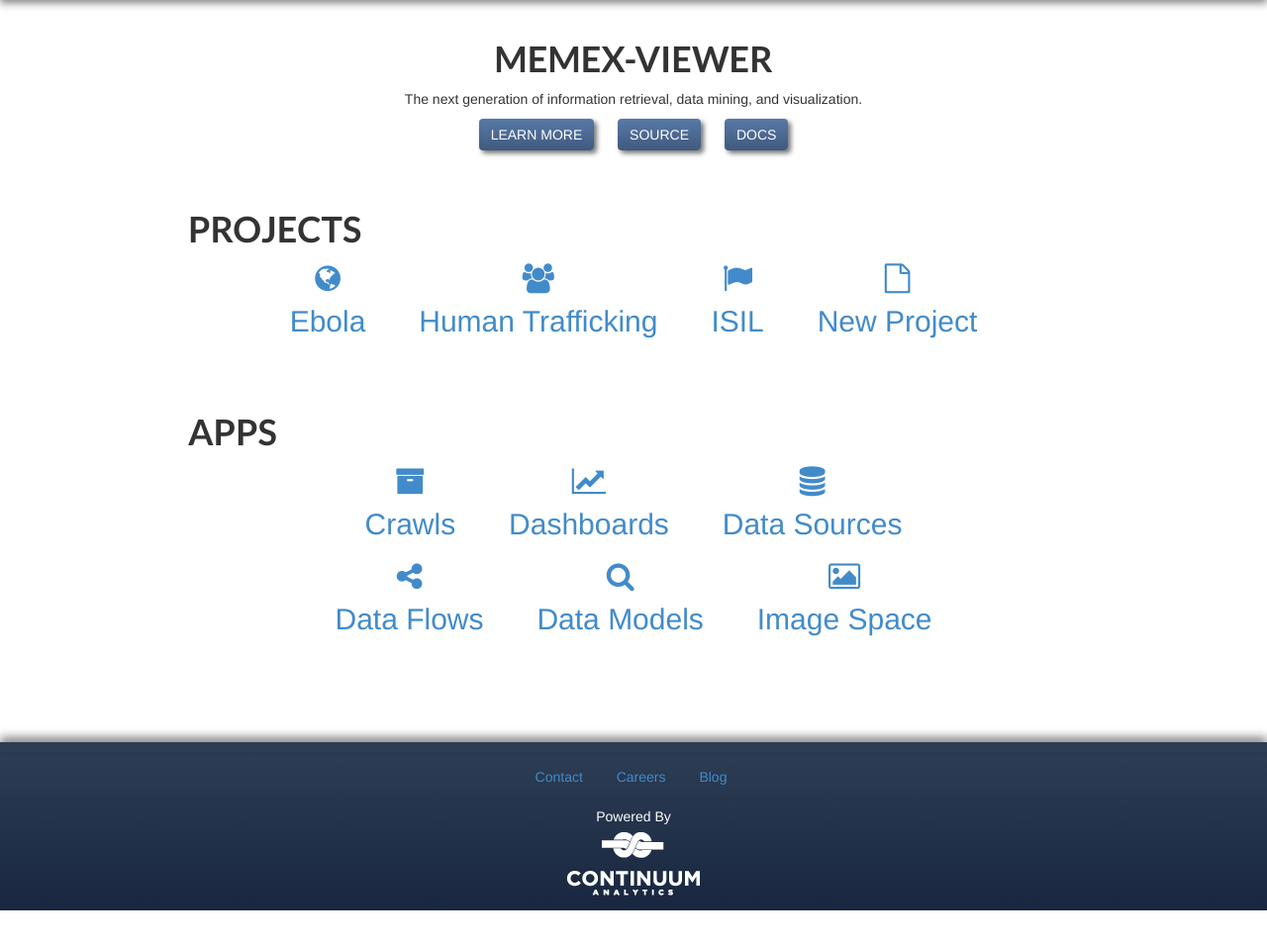
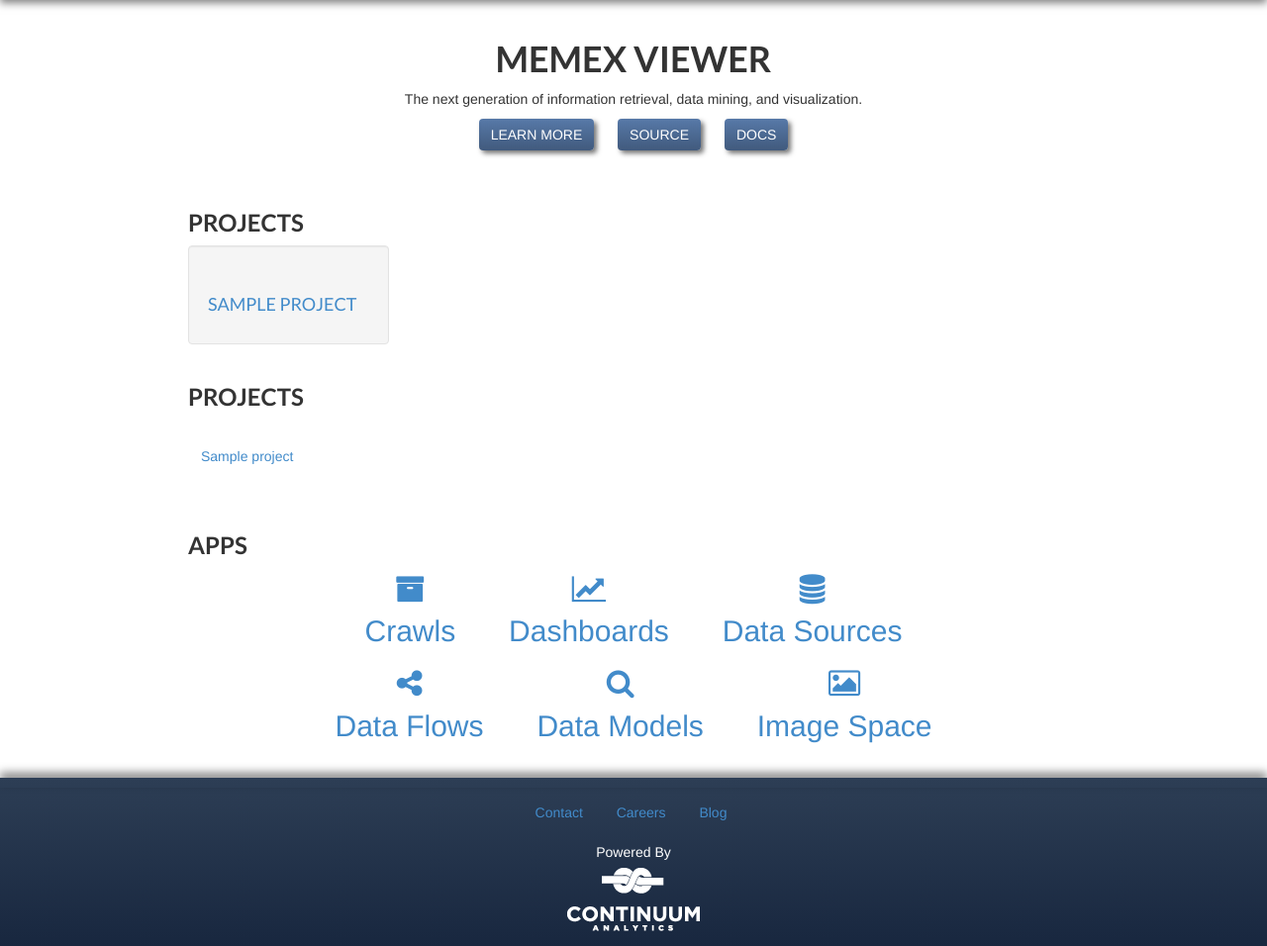
Before and after one commit to nasa-jpl-memex/memex-explorer, a Flask app: page / in a window 1280 px wide. Shown: the part 50-1006 px from the top of the page at 99% size. Before the commit the page ends 970 px from the top, so only its background shows below. Run offline with Flask 2, Linux system fonts and the light colour scheme; tables that the repository leaves empty hold one stand-in row (values such as "Sample post"); parts of the project's set-up code (start-up, migrations or seed data) failed here and were passed over; some libraries are stand-ins or nearby versions.

Commit message:
Merging master templates and views.

```diff
--- a/app/templates/base.html
+++ b/app/templates/base.html
@@ -104,6 +104,7 @@
                 {% endif %}
                 {% endwith %}
           </div>
+
         {% block content %}
         {% endblock content %}
         </div>
--- a/app/templates/index.html
+++ b/app/templates/index.html
@@ -1,31 +1,44 @@
 {% extends "base.html" %}
-{% set active_page = "overview" %}
 
 {% block content %}
 <div class='inner'>
-    <h1 style='text-align: center;'>Memex-Viewer</h1>
+    <h1 style='text-align: center;'>Memex Viewer</h1>
     <p style='text-align: center;font-size:14px;'>The next generation of information retrieval, data mining, and visualization.</p>
     <div style='text-align: center;'>
-        <button id='center' type="button" class="btn btn-default btn-duo center">
+        <button type="button" class="btn btn-default btn-duo center">
             <a href="#">Learn More</a>
         </button>
-        <button id='center' type="button" class="btn btn-default btn-duo center">
+        <button type="button" class="btn btn-default btn-duo center">
             <a href="#">Source</a>
         </button>
-        <button id='center' type="button" class="btn btn-default btn-duo center">
+        <button type="button" class="btn btn-default btn-duo center">
             <a href="#">Docs</a>
         </button>
     </div>
     <br><br>
-    <h1>Projects</h1>
-    <ul class='inline-icons'>
-        <a href="#"><li><i class="fa fa-globe"></i><br>Ebola</li></a>
-        <a href="#"><li><i class="fa fa-users"></i><br>Human Trafficking</li></a>
-        <a href="#"><li><i class="fa fa-flag"></i><br>ISIL</li></a>
-        <a href="#"><li><i class="fa fa-file-o"></i><br>New Project</li></a>
-    </ul>
+    <h3>Projects</h3>
+    <div class="row">
+        {% for project in projects %}
+        <div class="col-xs-6 col-sm-3">
+        <div class="well"><a href="#">
+         <i class="fa {{project.icon}}"></i>
+        <h4>{{ project.name }}</h4></a>
+        </div>
+        </div>
+        {% endfor %}
+    </div>
+
+    <h3>Projects</h3>
+    <div class="row">
+    {% for project in projects %}
+    <div class="col-xs-6 col-sm-3">
+    <a href="#" class="btn btn-custom" role="button"><span class="fa {{project.icon}}"></span> <br/>{{ project.name }}</a>
+    </div>
+    {% endfor %}
+    </div>
+
     <br><br>
-    <h1>Apps</h1>
+    <h3>Apps</h3>
     <ul class='inline-icons'>
         <a href="#"><li><i class="fa fa-archive"></i><br>Crawls</li></a>
         <a href="#"><li><i class="fa fa-line-chart"></i><br>Dashboards</li></a>
--- a/app/views.py
+++ b/app/views.py
@@ -28,7 +28,7 @@ from bokeh.plotting import ColumnDataSource
 # -------------
 
 from . import app, db
-from .models import Crawl, DataSource, Dashboard, Plot
+from .models import Crawl, DataSource, Dashboard, Plot, Project, App
 from .forms import CrawlForm, DashboardForm, MonitorDataForm, PlotForm, ContactForm
 from .mail import send_email
 from .config import ADMINS, DEFAULT_MAIL_SENDER
@@ -37,11 +37,10 @@ from .plotting import plot_builder
 
 
 @app.context_processor
-def inject_crawls():
-    crawls = Crawl.query.all()
-    plots = Plot.query.all()
-    dashboards = Dashboard.query.all()
-    return dict(crawls=crawls, plots=plots, dashboards=dashboards)
+def context():
+    projects = Project.query.all()
+    apps = App.query.all()
+    return dict(projects=projects, apps=apps)
 
 
 @app.errorhandler(404)
@@ -62,6 +61,11 @@ def application_error(e):
 @app.route('/')
 def index():
     return render_template('index.html')
+
+# Project
+# -----------------------------------------------------------------------------
+
+
 
 # Crawl
 # -----------------------------------------------------------------------------
```
